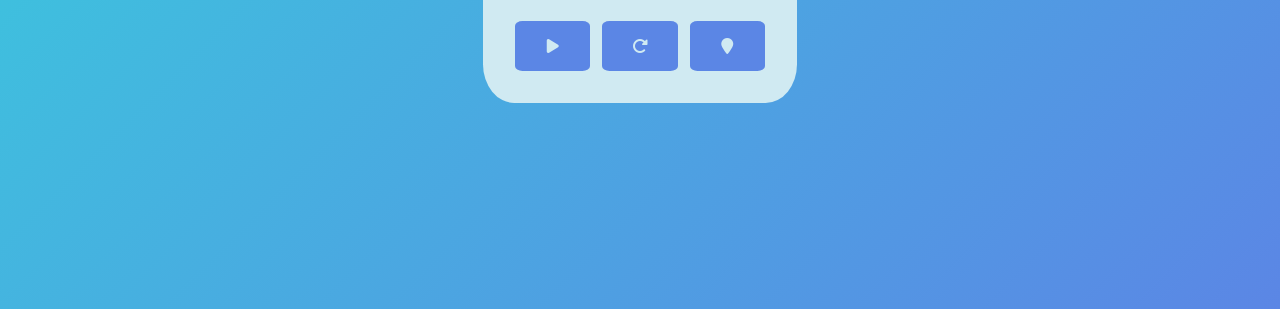
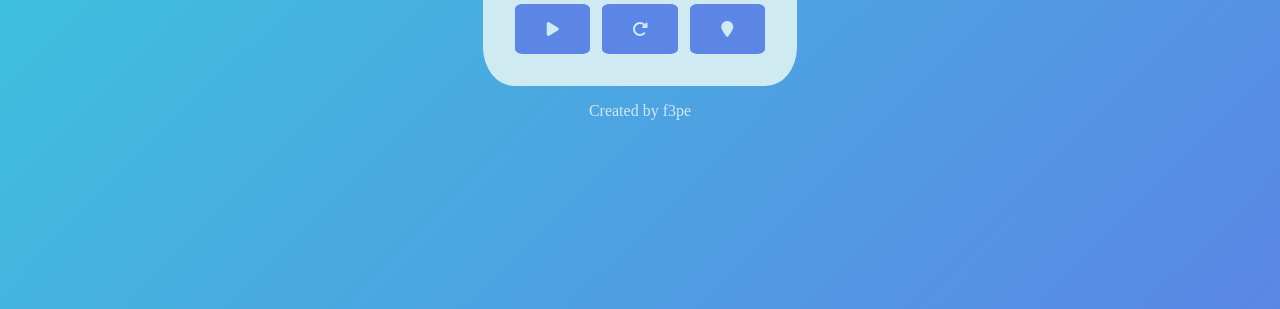
Before and after one commit to f3pe/cronometro-web-simples, a plain HTML site: page src/index.html in a window 1280 px wide. Shown: the part 491-800 px from the top of the page. Drawn offline with Linux system fonts and the light colour scheme.

Commit message:
adicionando creditos

```diff
--- a/src/css/styles.css
+++ b/src/css/styles.css
@@ -14,6 +14,7 @@ body {
     height: 100vh;
     width: 100%;
     background: linear-gradient(135deg, #36D1DC, #5B86E5);
+    flex-direction: column;
 }
 
 /* Relógio */
@@ -22,6 +23,7 @@ body {
     padding: 2rem;
     border-radius: 10%;
     font-weight: 500;
+    height: 1;
 }
 
 #clock {
@@ -84,3 +86,9 @@ body {
     align-items: center;
     margin-right: 2em;
 }
+
+#ass {
+    color: #d0eaf2;
+    font-family: 'Times New Roman', Times, serif;
+    margin-top: 1em;
+}
--- a/src/index.html
+++ b/src/index.html
@@ -20,6 +20,7 @@
             <div id="marks">
             </div>
         </div>
+        <div id="ass">Created by f3pe</div>
 </body>
 <script src="JS/main.js"></script>
 </html>
```
